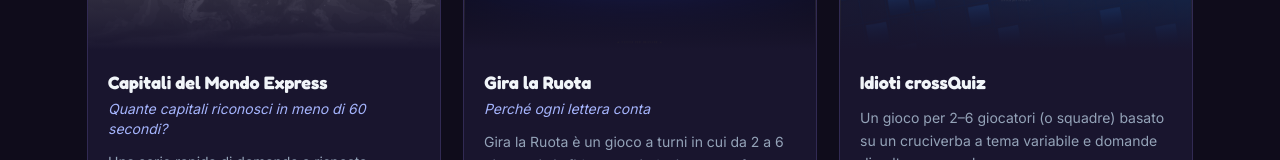
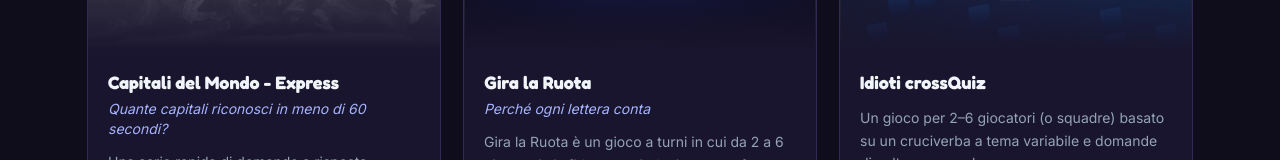
Before and after one commit to ImVinzzzz/myquiz, a React (Vite) app: page / in a window 1280 px wide. Shown: the part 529-689 px from the top of the page. Built offline with nearby package versions, Linux system fonts and the light colour scheme.

Commit message:
Update quizzes.ts

```diff
--- a/src/data/quizzes.ts
+++ b/src/data/quizzes.ts
@@ -72,7 +72,7 @@ export const quizzes: Quiz[] = [
   {
     id: 'capitali-del-mondo-express',
     slug: 'capitali-del-mondo-express',
-    title: 'Capitali del Mondo Express',
+    title: 'Capitali del Mondo - Express',
     subtitle: 'Quante capitali riconosci in meno di 60 secondi?',
     coverImageUrl: '/images/capitali-del-mondo-express.jpg',
     genre: 'Geografia',
```
